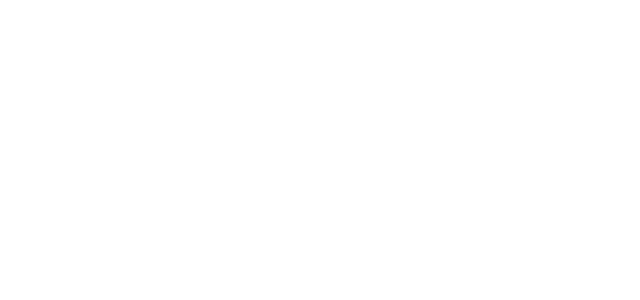
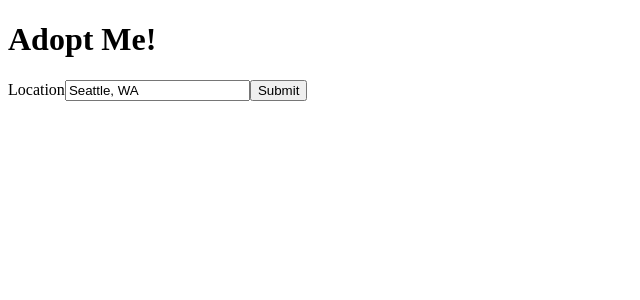
Before and after one commit to mattcantcode/adopt-me, a React app: page / in a window 1280 px wide. Shown: the top 300 px of the page, without its empty margins (0-640 px from the left). Built offline with nearby package versions, Linux system fonts and the light colour scheme; the HTML template or start-up script is replaced by a standard one.

Commit message:
interim checkin for debugging

```diff
--- a/src/App.jsx
+++ b/src/App.jsx
@@ -1,31 +1,13 @@
-import { createRoot } from "react-dom";
-import Pet from "./Pet";
+import { createRoot } from "react-dom/client";
+import SearchParams from "./SearchParams";
 
 const App = () => {
-  <div>
-    <h1>Adopt Me!</h1>
-    <Pet name="Luna" breed="Havanese" animal="Dog" />
-    <Pet name="Pepper" breed="Cockatiel" animal="Bird" />
-    <Pet name="Doink" breed="Mixed" animal="Cat" />
-  </div>;
-  /* return React.createElement("div", {}, [
-    React.createElement("h1", {}, "Adopt Me!"),
-    React.createElement(Pet, {
-      animal: "Dog",
-      breed: "Havanese",
-      name: "Luna",
-    }),
-    React.createElement(Pet, {
-      animal: "Bird",
-      breed: "Cockatiel",
-      name: "Pepper",
-    }),
-    React.createElement(Pet, {
-      animal: "Cat",
-      breed: "Mixed",
-      name: "Doink",
-    }),
-  ]); */
+  return (
+    <div>
+      <h1>Adopt Me!</h1>
+      <SearchParams />
+    </div>
+  );
 };
 const container = document.getElementById("root");
 const myRoot = createRoot(container);
--- /dev/null
+++ b/src/SearchParams.jsx
@@ -0,0 +1,16 @@
+const SearchParams = () => {
+  const location = "Seattle, WA";
+  return (
+    <div className="search-params">
+      <form>
+        <label htmlFor="location">
+          Location
+          <input id="location" value={location} placeholder="Location" />
+        </label>
+        <button>Submit</button>
+      </form>
+    </div>
+  );
+};
+
+export default SearchParams;
```
